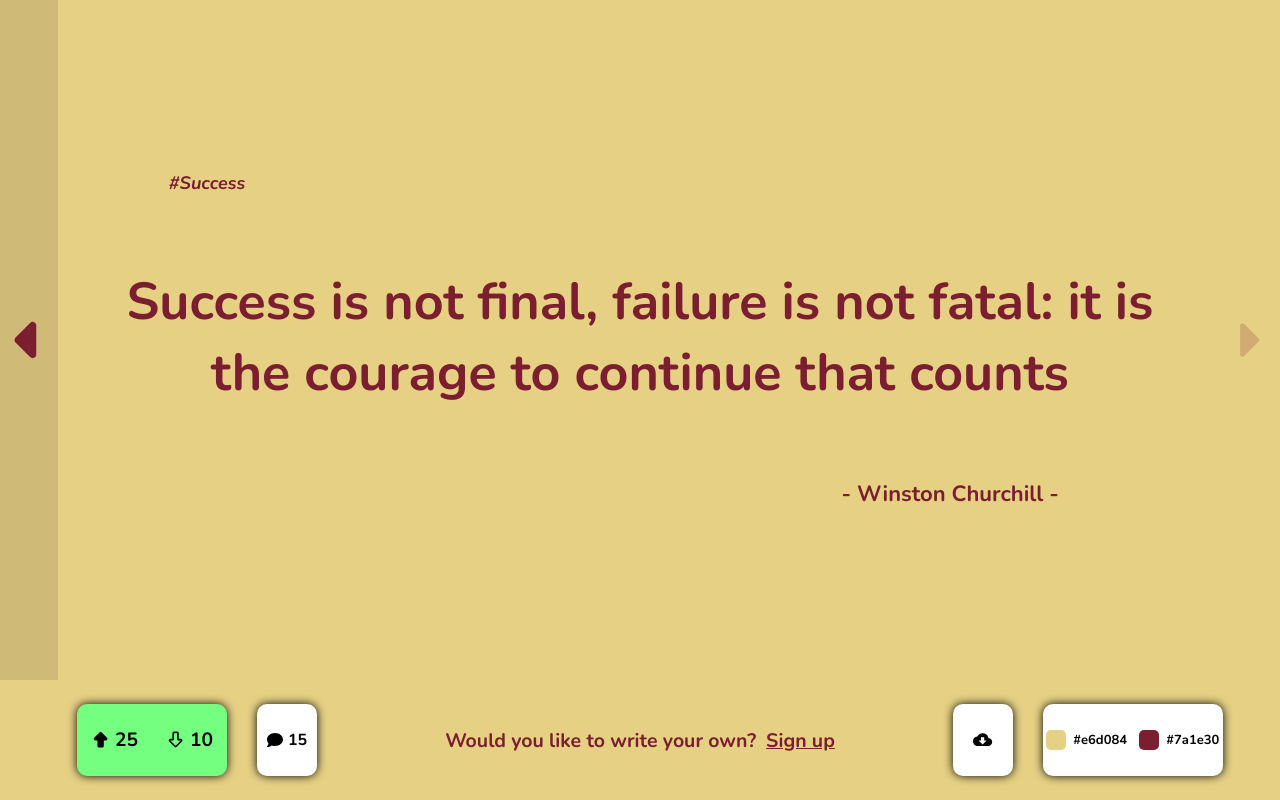
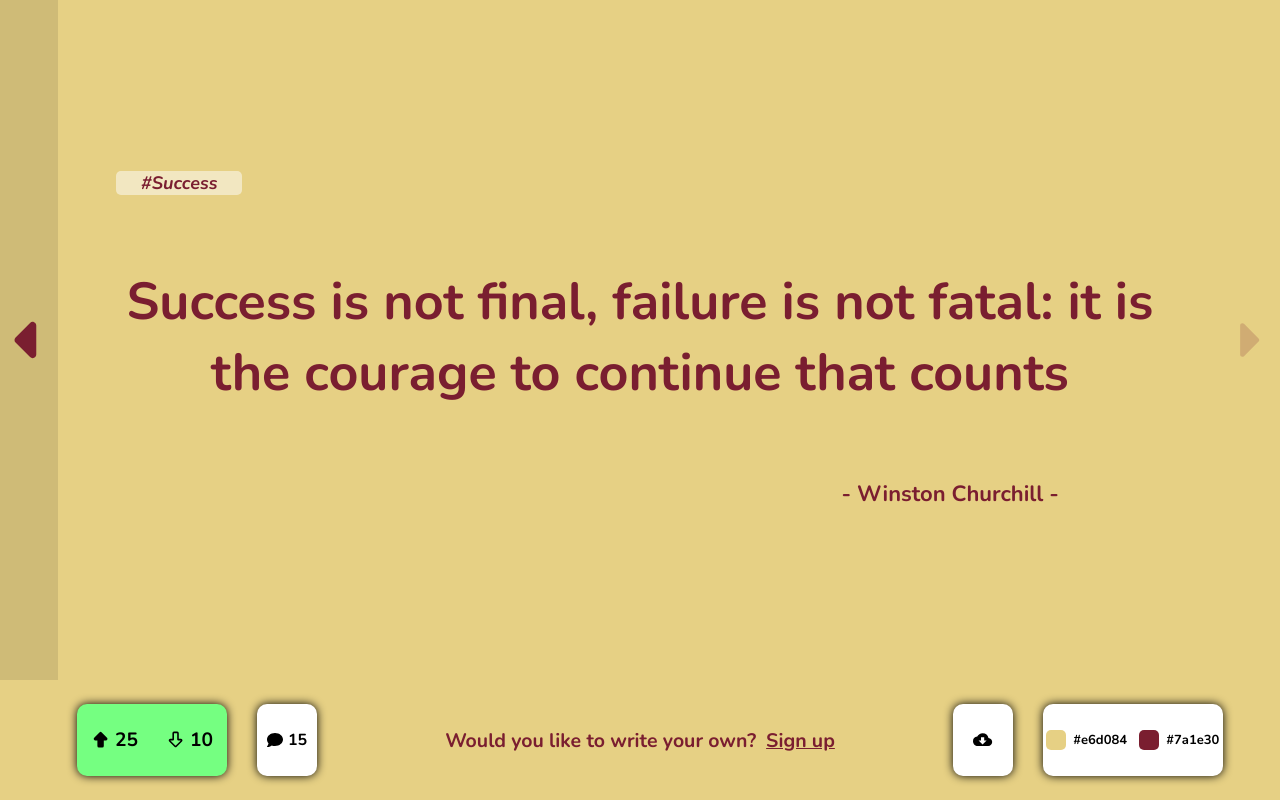
Before and after one commit to MirominaS/quote-web, a React (Vite) app: page / in a window 1280 px wide. Built offline with nearby package versions, Linux system fonts and the light colour scheme.

Commit message:
changed background color style

```diff
--- a/src/components/quote/Quote.css
+++ b/src/components/quote/Quote.css
@@ -4,8 +4,6 @@
     display: flex;
     justify-content: space-around;
     align-items: center;
-    /* border: 1px solid black; */
-
 
     .quote-detail{
         width: 90%;
@@ -13,16 +11,15 @@
         display: flex;
         flex-direction: column;
         justify-content: space-around;
-        align-items: center;
         padding: 20px;
-        /* background-color: lightgray; */
 
         .quote-detail-tag{
-            width: 90%;
+            width: 12%;
+            text-align: center;
             color: rgb(122,30,48);
             font-size: large;
             font-style: oblique;
-            text-align: start;
+            border-radius: 5px;
         }
 
         .quote-detail-quote{
@@ -31,7 +28,7 @@
             text-align: center;
         }
         .quote-detail-by{
-            width: 80%;
+            width: 90%;
             color: rgb(122,30,48);
             text-align: end;
             font-size: 22px;
--- a/src/components/quote/Quote.jsx
+++ b/src/components/quote/Quote.jsx
@@ -7,7 +7,7 @@ const Quote = ({tag,quote,by,ref,style}) => {
   return (
     <div className='quote-container' ref={ref} style={style}>
       <div className='quote-detail'  >
-          <div className='quote-detail-tag ' style={style}>{tag}</div>
+          <div className='quote-detail-tag ' style={{...style,backgroundColor: "#ffffff80"}}>{tag}</div>
           <div className='quote-detail-quote' style={style}>{quote}</div>
           <div className='quote-detail-by' style={style}>- {by} -</div>
       </div>
```
